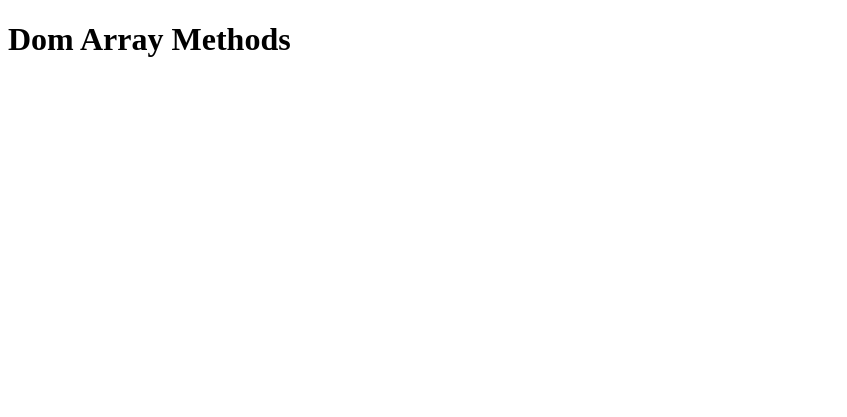
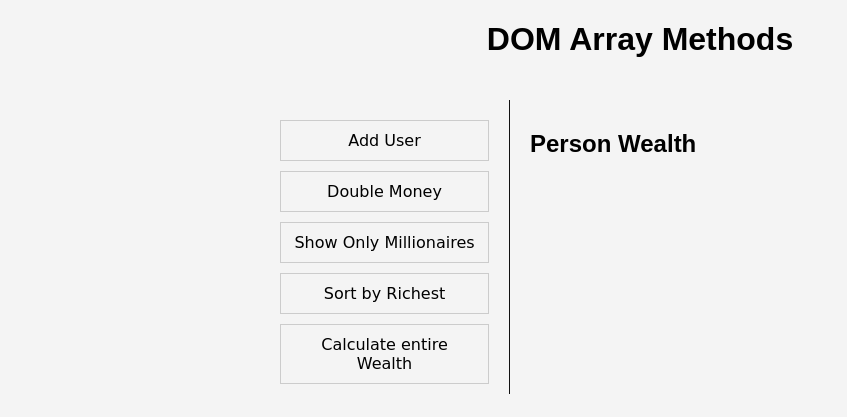
Before and after one commit to Zhoie/zwanzig, a plain HTML site: page dom-array-methods/index.html in a window 1280 px wide. Shown: the whole page, without its empty margins (0-847 px from the left). Drawn offline with Linux system fonts and the light colour scheme; no server answers; a web font is replaced by a local one.

Commit message:
functions done

```diff
--- a/dom-array-methods/index.css
+++ b/dom-array-methods/index.css
@@ -0,0 +1,56 @@
+@import url('https://fonts.googleapis.com/css2?family=Tilt+Warp&display=swap');
+* {
+    box-sizing: border-box;
+}
+
+body {
+    background: #f4f4f4;
+    font-family: Arial, Helvetica, sans-serif;
+    display: flex;
+    flex-direction: column;
+    align-items: center;
+    min-height: 100vh;
+    margin: 0;
+  }
+
+  h2,h3 {
+    font-family: Arial, Helvetica, sans-serif;
+
+  }
+
+  .container {
+    display: flex;
+    /* flex-direction: row; */
+    padding: 20px;
+    margin: 0 auto;
+    max-width: 100%;
+    width: 800px;
+  }
+
+  aside {
+    padding: 10px 20px;
+    width: 250px;
+    border-right: 1px solid #111;
+  }
+
+aside {
+    padding: 10px 20px;
+    width: 250px;
+    border-right: 1px solid #111;
+}
+
+main {
+    flex: 1;
+    padding: 10px 20px;
+
+}
+
+button {
+    background: #f4f4f4;
+    border: 1px solid #ccc;
+    padding: 10px;
+    font-size: 16px;
+    font-family: 'Tilt Warp', cursive;
+    margin-top: 10px;
+    width: 100%;
+}
--- a/dom-array-methods/index.html
+++ b/dom-array-methods/index.html
@@ -1,14 +1,29 @@
 <!DOCTYPE html>
 <html lang="en">
-    <head>
-        <meta charset="UTF-8">
-        <meta name="viewport" content="width=device-width, initial-scale=1.0">
-        <meta http-equiv="X-UA-Compatible" content="ie=edge">
-        <title>Dom Array Methods</title>
-        <link rel="stylesheet" href="index.css">
-    </head>
+  <head>
+    <meta charset="UTF-8" />
+    <meta name="viewport" content="width=device-width, initial-scale=1.0" />
+    <meta http-equiv="X-UA-Compatible" content="ie=edge" />
+    <link rel="stylesheet" href="index.css" />
+    <title>DOM Array Methods</title>
+  </head>
+  <body>
+    <h1>DOM Array Methods</h1>
 
-    <body>
-        <h1>Dom Array Methods</h1>
-    </body>
+    <div class="container">
+      <aside>
+        <button type="button" id="add-user">Add User</button>
+        <button type="button" id="double">Double Money</button>
+        <button type="button" id="show-millionaires">Show Only Millionaires </button>
+        <button type="button" id="sort">Sort by Richest </button>
+        <button type="button" id="calculate-wealth">Calculate entire Wealth </button>
+      </aside>
+
+      <main id="main">
+        <h2><strong>Person</strong> Wealth</h2>
+      </main>
+    </div>
+
+    <script src="index.js"></script>
+  </body>
 </html>
```
Also changed, not shown: index.html (+1 -0 lines).
